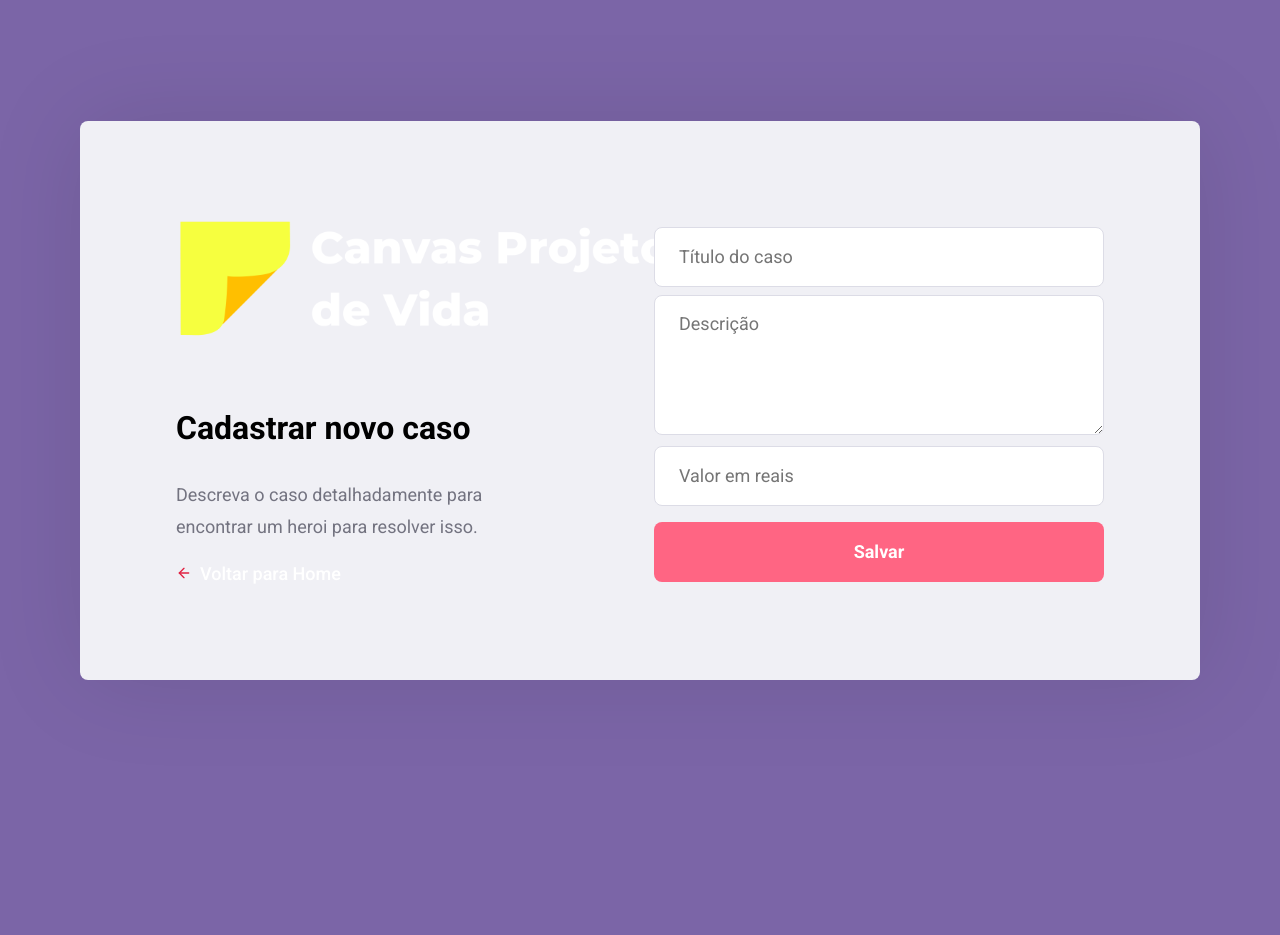
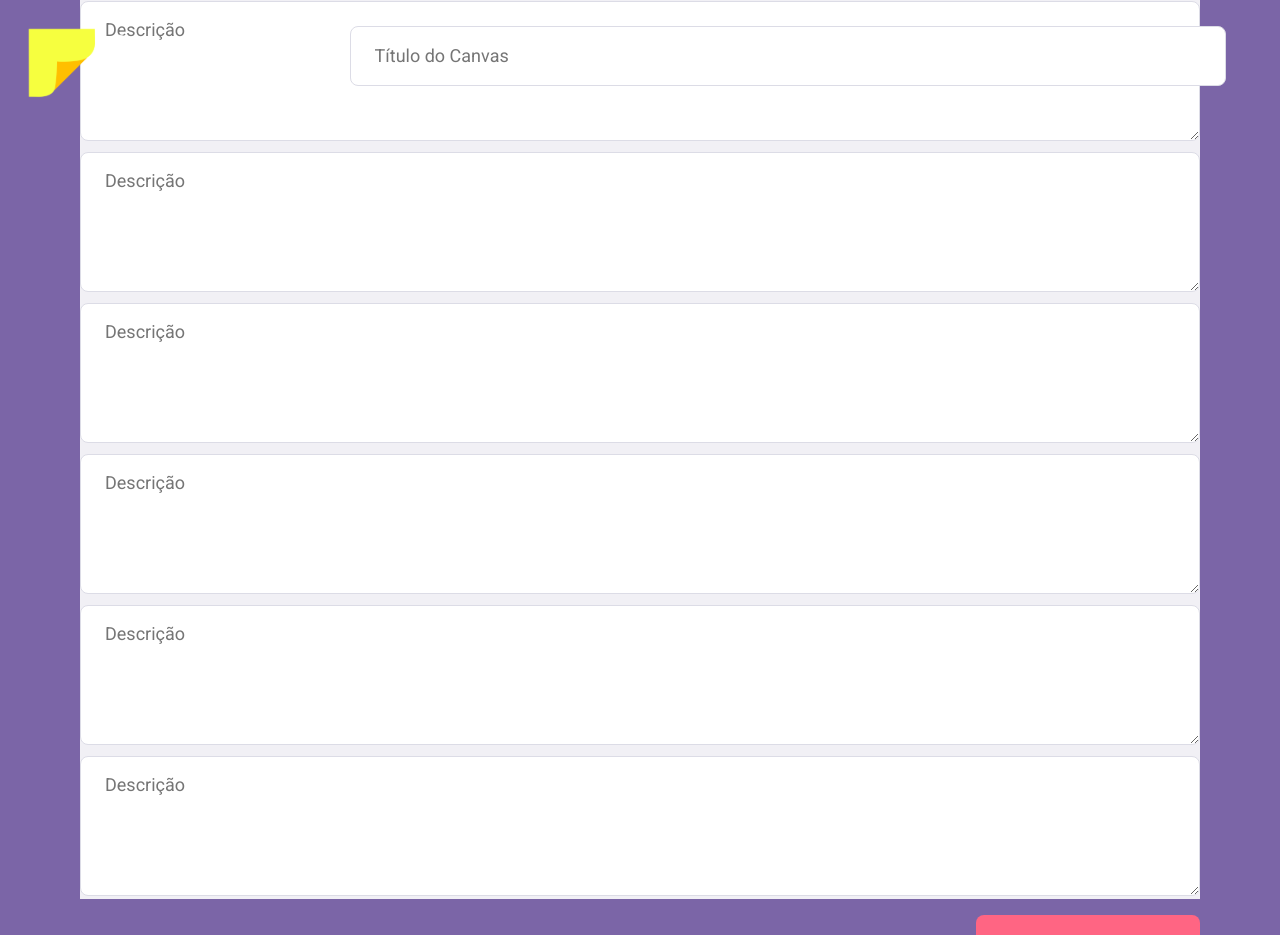
Before and after one commit to julioc98/canvas, a React (Create React App) app in the folder frontend/: page /canvas in a window 1280 px wide. Shown: the top 935 px of the page. Before the commit the page ends 800 px from the top, so only its background shows below. Built offline with nearby package versions, Linux system fonts and the light colour scheme; no server answers.

Commit message:
add canvas page

```diff
--- a/frontend/src/pages/NewIncident/index.js
+++ b/frontend/src/pages/NewIncident/index.js
@@ -15,8 +15,8 @@ export default function NewIncident() {
 
     const history = useHistory();
 
-    const ongId =  localStorage.getItem('ongId');
-    const selectedCanvas =  localStorage.getItem('selectedCanvas');
+    const ongId = localStorage.getItem('ongId');
+    const selectedCanvas = localStorage.getItem('selectedCanvas');
 
     useEffect(() => {
         api.get('profile',
@@ -35,7 +35,7 @@ export default function NewIncident() {
         });
     }, [ongId]);
 
-    async function handleNewIncident(e){
+    async function handleNewIncident(e) {
         e.preventDefault();
 
         const data = {
@@ -45,7 +45,7 @@ export default function NewIncident() {
         };
 
         try {
-            if(selectedCanvas){
+            if (selectedCanvas) {
                 await api.delete(`incidents/${selectedCanvas}`,
                     {
                         headers: {
@@ -56,7 +56,7 @@ export default function NewIncident() {
             }
             await api.post('incidents', data,
                 {
-                headers:{
+                    headers: {
                         Authorization: ongId,
                     },
                 });
@@ -68,40 +68,66 @@ export default function NewIncident() {
 
     }
 
-    return(
+    return (
         <div className="new-incident-container">
+            <section>
+                <img className="logo" src={logoImg} alt="Be The Hero" />
+                <input
+                    placeholder="Título do Canvas"
+                    value={title}
+                    onChange={e => setTitle(e.target.value)}
+                />
+            </section>
             <div className="content">
-            <section>
-                <img src={logoImg} alt="Be The Hero"/>
-
-                <h1>Cadastrar novo caso</h1>
-                <p>Descreva o caso detalhadamente para encontrar um heroi para resolver isso.</p>
-
-                <Link className="back-link" to="/profile">
+                <form onSubmit={handleNewIncident}>
+                    <div>
+                        <p>O que eu sei fazer?
+                        (Formação, habilidades,
+                        experiências, projetos)
+                        </p>
+                        <textarea
+                            placeholder="Descrição"
+                            value={description}
+                            onChange={e => setDescription(e.target.value)}
+                        />
+                        <textarea
+                            placeholder="Descrição"
+                            value={description}
+                            onChange={e => setDescription(e.target.value)}
+                        />
+                        <textarea
+                            placeholder="Descrição"
+                            value={description}
+                            onChange={e => setDescription(e.target.value)}
+                        />
+                        <textarea
+                            placeholder="Descrição"
+                            value={description}
+                            onChange={e => setDescription(e.target.value)}
+                        />
+                        <textarea
+                            placeholder="Descrição"
+                            value={description}
+                            onChange={e => setDescription(e.target.value)}
+                        />
+                        <textarea
+                            placeholder="Descrição"
+                            value={description}
+                            onChange={e => setDescription(e.target.value)}
+                        />
+                        <textarea
+                            placeholder="Descrição"
+                            value={description}
+                            onChange={e => setDescription(e.target.value)}
+                        />
+                    </div>
+                    <div className="canva-footer">
+                        <Link className="back-link link" to="/profile">
                             <FiArrowLeft size={16} color="#E02041" />
                              Voltar para Home
                         </Link>
-            </section>
-            <form onSubmit={ handleNewIncident }>
-            <input
-                placeholder="Título do caso"
-                value={title}
-                onChange={ e => setTitle(e.target.value)}
-            />
-
-            <textarea
-                placeholder="Descrição"
-                value={description}
-                onChange={ e => setDescription(e.target.value)}
-            />
-
-            <input
-                placeholder="Valor em reais"
-                value={value}
-                onChange={ e => setValue(e.target.value)}
-            />
-
-            <button className="button" type="submit">Salvar</button>
+                        <button className="button salvar" type="submit">Salvar Canvas</button>
+                    </div>
                 </form>
             </div>
         </div>
--- a/frontend/src/pages/NewIncident/styles.css
+++ b/frontend/src/pages/NewIncident/styles.css
@@ -3,7 +3,6 @@
     max-width: 1120px;
     height: 100vh;
     margin: 0 auto;
-
     display: flex;
     align-items: center;
     justify-content: center;
@@ -11,19 +10,24 @@
 
 .new-incident-container .content {
     width: 100%;
-    padding: 96px;
-    background: #f0f0f5;
-    box-shadow: 0 0 100px rgb(0, 0, 0, 0.1);
-    border-radius: 8px;
-
     display: flex;
-    justify-content: space-between;
-    align-items: center;
+    flex-direction: column;
 }
 
-.new-incident-container .content section {
+.new-incident-container section {
     width: 100%;
-    max-width: 380px;
+    max-width: 1200px;
+    margin: 2%;
+    position: absolute;
+    display: flex;
+    flex-direction: row;
+    width: 100%;
+    top: 0px;
+    left: 0px;
+}
+
+.new-incident-container section input {
+    width: 100%;
 }
 
 .new-incident-container .content section h1 {
@@ -39,7 +43,7 @@
 
 .new-incident-container .content form {
     width: 100%;
-    max-width: 450px;
+    background-color: #f1f0f5;
 }
 
 .new-incident-container .content form input,
@@ -51,6 +55,36 @@
     display: flex;
 }
 
-.new-incident-container .content form .input-group input + input {
+.new-incident-container .content form .input-group input+input {
     margin-left: 8px;
 }
+
+.cover {
+    background: #ffffff;
+    width: 50%;
+    height: 100vh;
+    display: flex;
+    align-items: center;
+    justify-content: center;
+}
+
+.cover section h1 {
+    color: #737380;
+    margin-left: 15px;
+}
+
+.logo {
+    width: 25%;
+    margin-right: 2%;
+}
+
+.canva-footer {
+    display: flex;
+    flex-direction: row;
+    justify-content: space-between;
+    background-color: #7B65A7;
+}
+
+.salvar {
+    width: 20%;
+}
```
Lines whose indentation alone changed are shown as unchanged.
